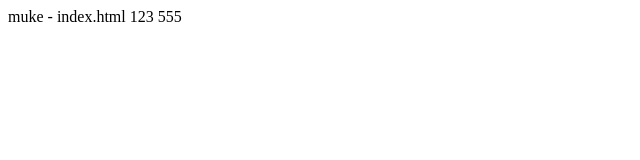
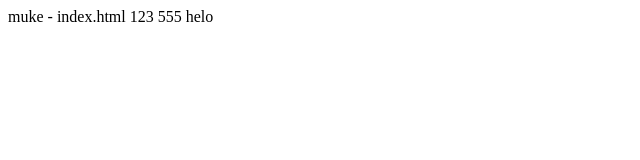
Before and after one commit to clh92/muke, a plain HTML site: page index.html in a window 1280 px wide. Shown: the full height of the page, 0-640 px from the left. Drawn offline with Linux system fonts and the light colour scheme.

Commit message:
Hello word

```diff
--- a/index.html
+++ b/index.html
@@ -8,5 +8,6 @@
 </head>
 <body>
     muke - index.html 123   555
+    helo
 </body>
 </html>
```
